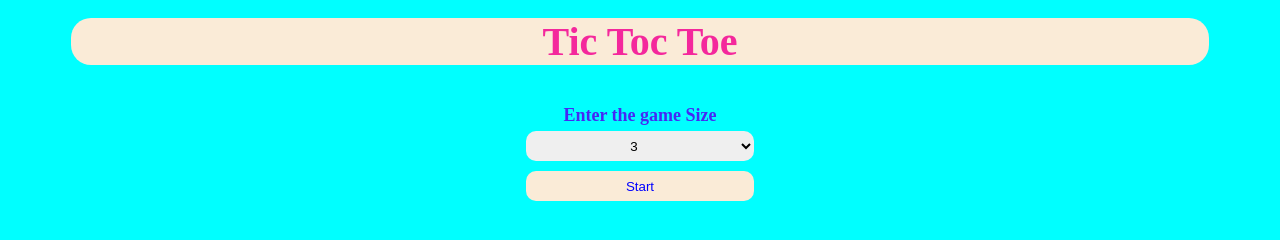
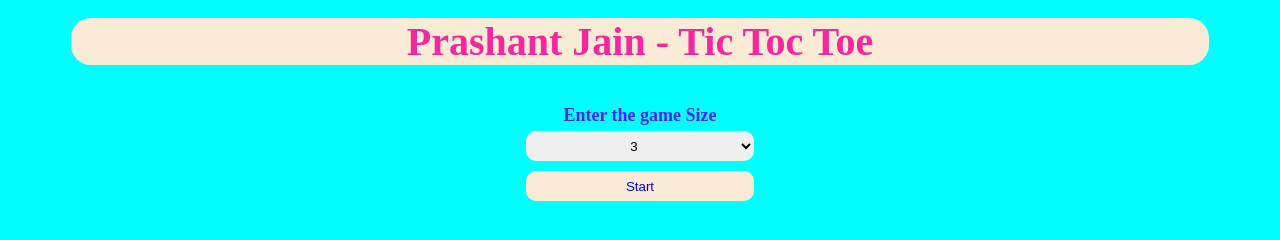
Before and after one commit to jain-prashantp/Tic-Tac-Toe, a plain HTML site: page index.html in a window 1280 px wide. Drawn offline with Linux system fonts and the light colour scheme.

Commit message:
Update index.html

```diff
--- a/index.html
+++ b/index.html
@@ -13,7 +13,7 @@
 <body>
     <div class="main-container">
         <div class="game-title">
-            Tic Toc Toe
+            Prashant Jain - Tic Toc Toe
         </div>
         <div class="game-form-container">
             <label for="game-size">Enter the game Size</label>
```
